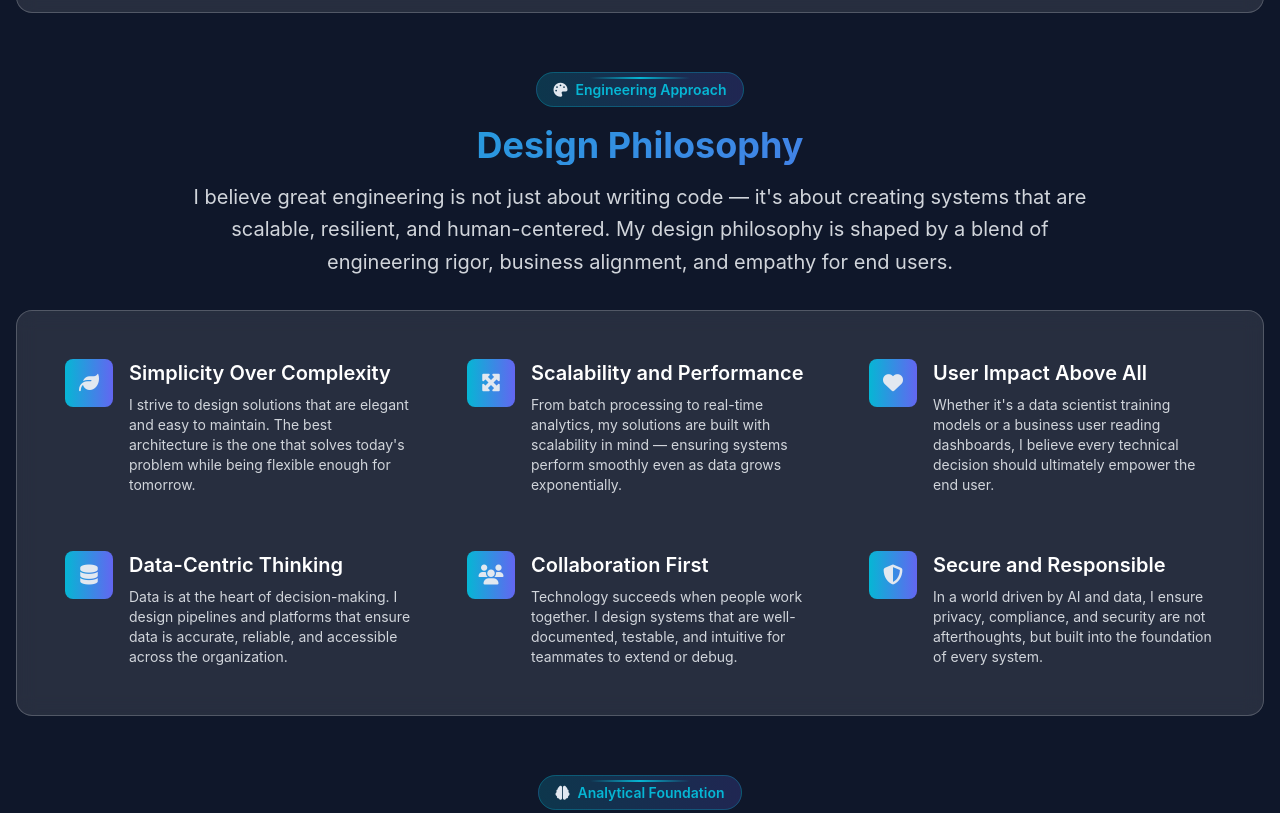
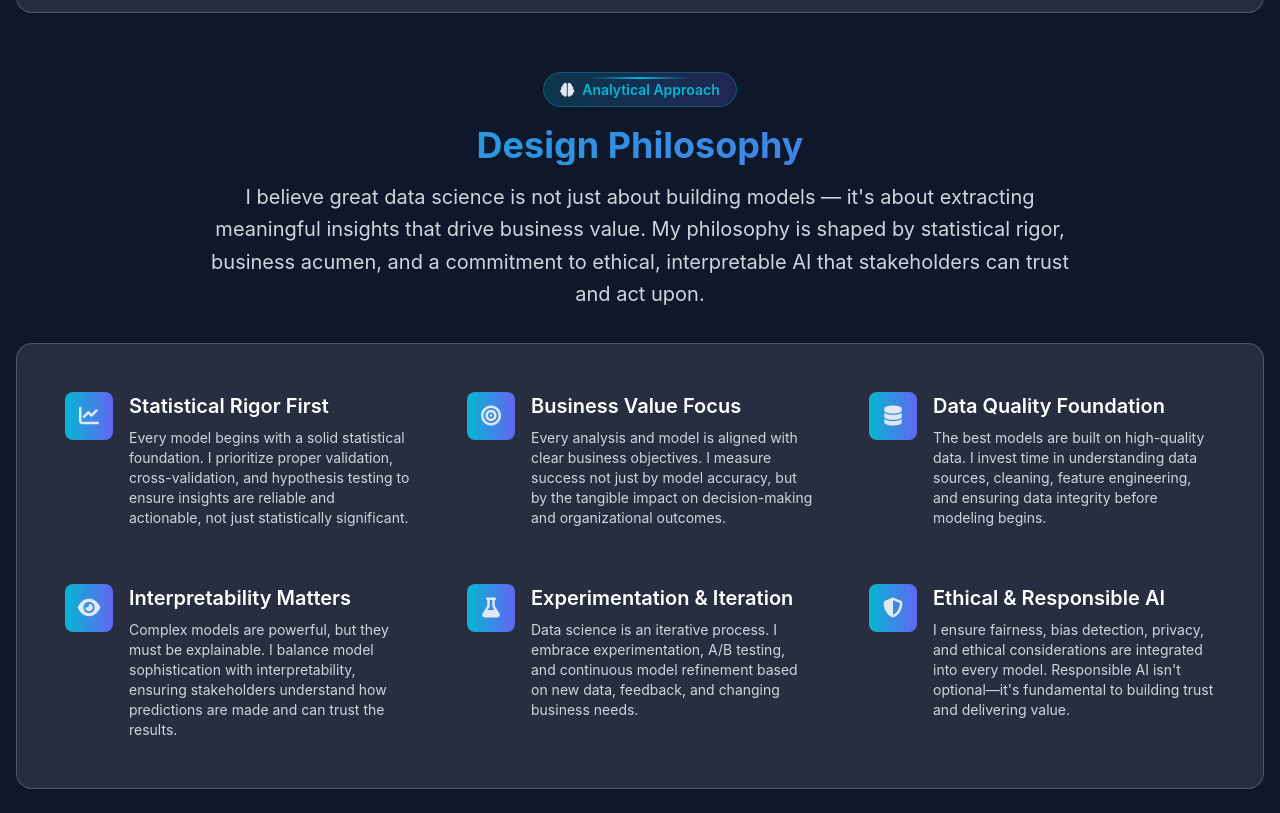
Before and after one commit to aviksagi/portfolio-avik-biswas, a plain HTML site: page public/about.html in a window 1280 px wide. Shown: the part 2778-3591 px from the top of the page. Drawn offline with nearby package versions, Linux system fonts and the light colour scheme.

Commit message:
my portfolio website v2.02

```diff
--- a/public/about.html
+++ b/public/about.html
@@ -541,12 +541,12 @@
             <div class="text-center mb-8">
                 <div class="inline-block mb-6">
                     <span class="px-4 py-2 bg-gradient-to-r from-accent/20 to-accent2/20 rounded-full text-accent text-sm font-semibold border border-accent/30">
-                        <i class="fas fa-palette mr-2"></i>Engineering Approach
+                        <i class="fas fa-brain mr-2"></i>Analytical Approach
                     </span>
                 </div>
                 <h2 class="text-4xl font-bold mb-4 gradient-text">Design Philosophy</h2>
                 <p class="text-xl text-gray-300 leading-relaxed max-w-4xl mx-auto">
-                    I believe great engineering is not just about writing code — it's about creating systems that are scalable, resilient, and human-centered. My design philosophy is shaped by a blend of engineering rigor, business alignment, and empathy for end users.
+                    I believe great data science is not just about building models — it's about extracting meaningful insights that drive business value. My philosophy is shaped by statistical rigor, business acumen, and a commitment to ethical, interpretable AI that stakeholders can trust and act upon.
                 </p>
             </div>
             <div class="glass rounded-2xl p-8 fade-in-up">
@@ -554,51 +554,51 @@
                     <div class="space-y-6">
                         <div class="flex items-start gap-4 group hover:bg-white/5 p-4 rounded-xl transition-all duration-300">
                             <div class="w-12 h-12 bg-gradient-to-r from-accent to-accent2 rounded-lg flex items-center justify-center text-white text-xl flex-shrink-0 group-hover:scale-110 transition-transform">
-                                <i class="fas fa-leaf"></i>
+                                <i class="fas fa-chart-line"></i>
                             </div>
                             <div>
-                                <h3 class="text-xl font-semibold text-white mb-2">Simplicity Over Complexity</h3>
-                                <p class="text-gray-300 text-sm">I strive to design solutions that are elegant and easy to maintain. The best architecture is the one that solves today's problem while being flexible enough for tomorrow.</p>
+                                <h3 class="text-xl font-semibold text-white mb-2">Statistical Rigor First</h3>
+                                <p class="text-gray-300 text-sm">Every model begins with a solid statistical foundation. I prioritize proper validation, cross-validation, and hypothesis testing to ensure insights are reliable and actionable, not just statistically significant.</p>
                             </div>
                         </div>
                         <div class="flex items-start gap-4 group hover:bg-white/5 p-4 rounded-xl transition-all duration-300">
                             <div class="w-12 h-12 bg-gradient-to-r from-accent to-accent2 rounded-lg flex items-center justify-center text-white text-xl flex-shrink-0 group-hover:scale-110 transition-transform">
-                                <i class="fas fa-database"></i>
+                                <i class="fas fa-eye"></i>
                             </div>
                             <div>
-                                <h3 class="text-xl font-semibold text-white mb-2">Data-Centric Thinking</h3>
-                                <p class="text-gray-300 text-sm">Data is at the heart of decision-making. I design pipelines and platforms that ensure data is accurate, reliable, and accessible across the organization.</p>
+                                <h3 class="text-xl font-semibold text-white mb-2">Interpretability Matters</h3>
+                                <p class="text-gray-300 text-sm">Complex models are powerful, but they must be explainable. I balance model sophistication with interpretability, ensuring stakeholders understand how predictions are made and can trust the results.</p>
                             </div>
                         </div>
                     </div>
                     <div class="space-y-6">
                         <div class="flex items-start gap-4 group hover:bg-white/5 p-4 rounded-xl transition-all duration-300">
                             <div class="w-12 h-12 bg-gradient-to-r from-accent to-accent2 rounded-lg flex items-center justify-center text-white text-xl flex-shrink-0 group-hover:scale-110 transition-transform">
-                                <i class="fas fa-expand-arrows-alt"></i>
+                                <i class="fas fa-bullseye"></i>
                             </div>
                             <div>
-                                <h3 class="text-xl font-semibold text-white mb-2">Scalability and Performance</h3>
-                                <p class="text-gray-300 text-sm">From batch processing to real-time analytics, my solutions are built with scalability in mind — ensuring systems perform smoothly even as data grows exponentially.</p>
+                                <h3 class="text-xl font-semibold text-white mb-2">Business Value Focus</h3>
+                                <p class="text-gray-300 text-sm">Every analysis and model is aligned with clear business objectives. I measure success not just by model accuracy, but by the tangible impact on decision-making and organizational outcomes.</p>
                             </div>
                         </div>
                         <div class="flex items-start gap-4 group hover:bg-white/5 p-4 rounded-xl transition-all duration-300">
                             <div class="w-12 h-12 bg-gradient-to-r from-accent to-accent2 rounded-lg flex items-center justify-center text-white text-xl flex-shrink-0 group-hover:scale-110 transition-transform">
-                                <i class="fas fa-users"></i>
+                                <i class="fas fa-flask"></i>
                             </div>
                             <div>
-                                <h3 class="text-xl font-semibold text-white mb-2">Collaboration First</h3>
-                                <p class="text-gray-300 text-sm">Technology succeeds when people work together. I design systems that are well-documented, testable, and intuitive for teammates to extend or debug.</p>
+                                <h3 class="text-xl font-semibold text-white mb-2">Experimentation & Iteration</h3>
+                                <p class="text-gray-300 text-sm">Data science is an iterative process. I embrace experimentation, A/B testing, and continuous model refinement based on new data, feedback, and changing business needs.</p>
                             </div>
                         </div>
                     </div>
                     <div class="space-y-6">
                         <div class="flex items-start gap-4 group hover:bg-white/5 p-4 rounded-xl transition-all duration-300">
                             <div class="w-12 h-12 bg-gradient-to-r from-accent to-accent2 rounded-lg flex items-center justify-center text-white text-xl flex-shrink-0 group-hover:scale-110 transition-transform">
-                                <i class="fas fa-heart"></i>
+                                <i class="fas fa-database"></i>
                             </div>
                             <div>
-                                <h3 class="text-xl font-semibold text-white mb-2">User Impact Above All</h3>
-                                <p class="text-gray-300 text-sm">Whether it's a data scientist training models or a business user reading dashboards, I believe every technical decision should ultimately empower the end user.</p>
+                                <h3 class="text-xl font-semibold text-white mb-2">Data Quality Foundation</h3>
+                                <p class="text-gray-300 text-sm">The best models are built on high-quality data. I invest time in understanding data sources, cleaning, feature engineering, and ensuring data integrity before modeling begins.</p>
                             </div>
                         </div>
                         <div class="flex items-start gap-4 group hover:bg-white/5 p-4 rounded-xl transition-all duration-300">
@@ -606,8 +606,8 @@
                                 <i class="fas fa-shield-alt"></i>
                             </div>
                             <div>
-                                <h3 class="text-xl font-semibold text-white mb-2">Secure and Responsible</h3>
-                                <p class="text-gray-300 text-sm">In a world driven by AI and data, I ensure privacy, compliance, and security are not afterthoughts, but built into the foundation of every system.</p>
+                                <h3 class="text-xl font-semibold text-white mb-2">Ethical & Responsible AI</h3>
+                                <p class="text-gray-300 text-sm">I ensure fairness, bias detection, privacy, and ethical considerations are integrated into every model. Responsible AI isn't optional—it's fundamental to building trust and delivering value.</p>
                             </div>
                         </div>
                     </div>
```
